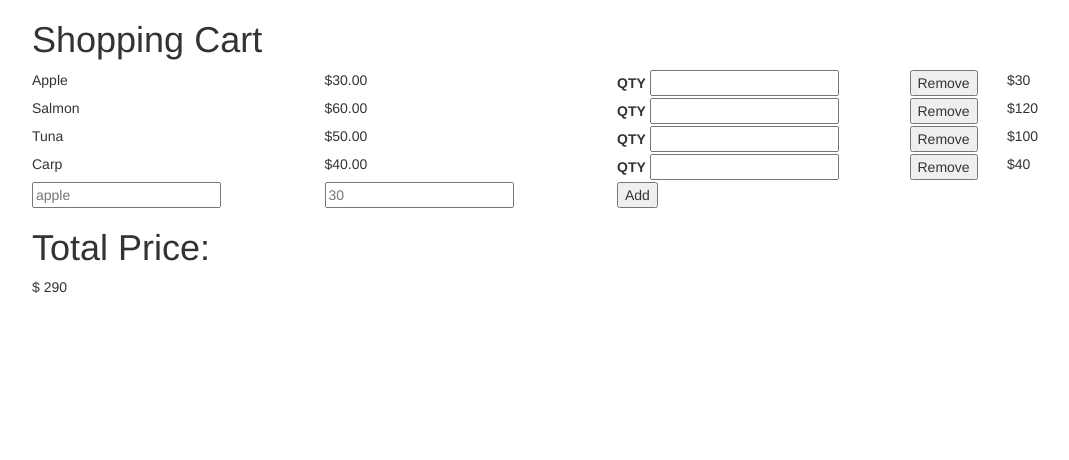
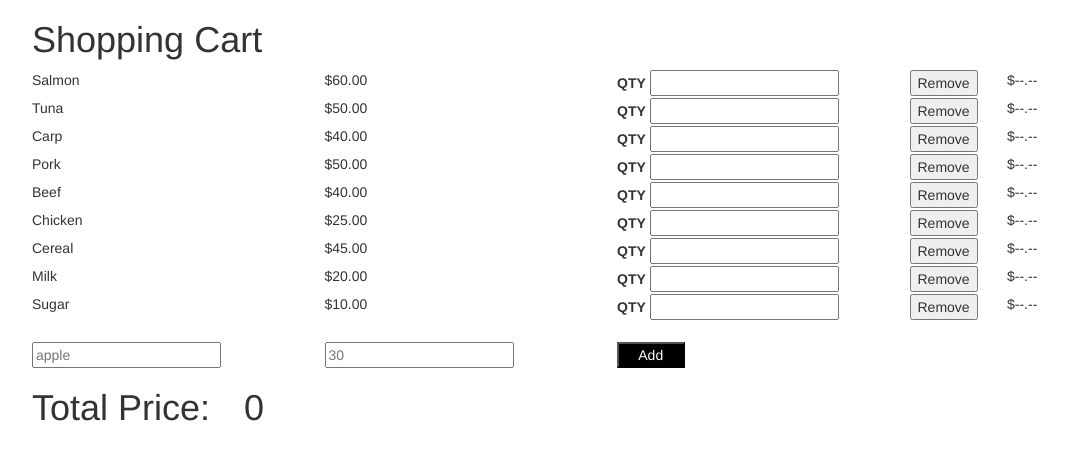
Before and after one commit to briantcl1992/simple_shopping_cart, a plain HTML site: page index.html in a window 1280 px wide. Shown: the whole page, without its empty margins (38-1107 px from the left). Drawn offline with nearby package versions, Linux system fonts and the light colour scheme.

Commit message:
wrote updateItemValue function for js

```diff
--- a/css/custom.css
+++ b/css/custom.css
@@ -0,0 +1,17 @@
+.new {
+    margin-top: 20px;
+}
+#total-price {
+    margin-left: 30px;
+    font-size: 36px;
+}
+#total-price, .total-price-label {
+    display: inline-block;
+}
+
+#calc-prices-button, #fork {
+    width: 100%;
+    background-color: black;
+    color: white;
+    border-color: black;
+}
--- a/index.html
+++ b/index.html
@@ -1,3 +1,4 @@
+<!DOCTYPE html>
 <html lang="en"><head>
   <meta http-equiv="Content-Type" content="text/html; charset=UTF-8">
   <meta charset="utf-8">
@@ -22,7 +23,7 @@
       </div>
     </div>
   </section>
-  <section id="item-list" class="container"><div class="row item">       <div class="item-name col-xs-3">  Apple      </div>       <div class="item-price col-xs-3">         $30.00       </div>       <div class="item-qty col-xs-3">         <label>QTY</label>         <input class="quantity" type="number">       </div>       <div class="col-xs-1">         <button class="remove">           Remove         </button>       </div>       <div class="item-subtotal col-xs-2">$30</div>     </div>
+  <section id="item-list" class="container">
     <div class="row item">
       <div class="item-name col-xs-3">
         Salmon
@@ -39,7 +40,9 @@
           Remove
         </button>
       </div>
-      <div class="item-subtotal col-xs-2">$120</div>
+      <div class="item-subtotal col-xs-2">
+      $--.--
+      </div>
     </div>
     <div class="row item">
       <div class="item-name col-xs-3">
@@ -57,7 +60,9 @@
           Remove
         </button>
       </div>
-      <div class="item-subtotal col-xs-2">$100</div>
+      <div class="item-subtotal col-xs-2">
+      $--.--
+      </div>
     </div>
     <div class="row item">
       <div class="item-name col-xs-3">
@@ -75,14 +80,130 @@
           Remove
         </button>
       </div>
-      <div class="item-subtotal col-xs-2">$40</div>
+      <div class="item-subtotal col-xs-2">
+      $--.--
+      </div>
     </div>
-
-
-
-
-
-
+    <div class="row item">
+      <div class="item-name col-xs-3">
+        Pork
+      </div>
+      <div class="item-price col-xs-3">
+        $50.00
+      </div>
+      <div class="item-qty col-xs-3">
+        <label>QTY</label>
+        <input class="quantity" type="number">
+      </div>
+      <div class="col-xs-1">
+        <button class="remove">
+          Remove
+        </button>
+      </div>
+      <div class="item-subtotal col-xs-2">
+      $--.--
+      </div>
+    </div>
+    <div class="row item">
+      <div class="item-name col-xs-3">
+        Beef
+      </div>
+      <div class="item-price col-xs-3">
+        $40.00
+      </div>
+      <div class="item-qty col-xs-3">
+        <label>QTY</label>
+        <input class="quantity" type="number">
+      </div>
+      <div class="col-xs-1">
+        <button class="remove">
+          Remove
+        </button>
+      </div>
+      <div class="item-subtotal col-xs-2">
+      $--.--
+      </div>
+    </div>
+    <div class="row item">
+      <div class="item-name col-xs-3">
+        Chicken
+      </div>
+      <div class="item-price col-xs-3">
+        $25.00
+      </div>
+      <div class="item-qty col-xs-3">
+        <label>QTY</label>
+        <input class="quantity" type="number">
+      </div>
+      <div class="col-xs-1">
+        <button class="remove">
+          Remove
+        </button>
+      </div>
+      <div class="item-subtotal col-xs-2">
+      $--.--
+      </div>
+    </div>
+    <div class="row item">
+      <div class="item-name col-xs-3">
+        Cereal
+      </div>
+      <div class="item-price col-xs-3">
+        $45.00
+      </div>
+      <div class="item-qty col-xs-3">
+        <label>QTY</label>
+        <input class="quantity" type="number">
+      </div>
+      <div class="col-xs-1">
+        <button class="remove">
+          Remove
+        </button>
+      </div>
+      <div class="item-subtotal col-xs-2">
+      $--.--
+      </div>
+    </div>
+    <div class="row item">
+      <div class="item-name col-xs-3">
+        Milk
+      </div>
+      <div class="item-price col-xs-3">
+        $20.00
+      </div>
+      <div class="item-qty col-xs-3">
+        <label>QTY</label>
+        <input class="quantity" type="number">
+      </div>
+      <div class="col-xs-1">
+        <button class="remove">
+          Remove
+        </button>
+      </div>
+      <div class="item-subtotal col-xs-2">
+      $--.--
+      </div>
+    </div>
+    <div class="row item">
+      <div class="item-name col-xs-3">
+        Sugar
+      </div>
+      <div class="item-price col-xs-3">
+        $10.00
+      </div>
+      <div class="item-qty col-xs-3">
+        <label>QTY</label>
+        <input class="quantity" type="number">
+      </div>
+      <div class="col-xs-1">
+        <button class="remove">
+          Remove
+        </button>
+      </div>
+      <div class="item-subtotal col-xs-2">
+      $--.--
+      </div>
+    </div>
     <div class="row item new">
       <div class="col-xs-3">
         <input placeholder="apple" id="name">
@@ -95,29 +216,18 @@
           Add
         </button>
       </div>
-      <!-- <div class="col-xs-1 col-xs-offset-2">
-        <button id="sort">
-          Sort
-        </button>
-      </div> -->
     </div>
-    <!-- <div class="row">
-      <div class="col-xs-4 col-xs-offset-3">
-        <button id="calc-prices-button" type="button" data-button='{"id": "3424"}' class="btn btn-success">
-          Fork The Repo
-        </button>
-      </div>
-    </div> -->
     <div class="row">
       <div class="col-xs-12">
         <h1 class="total-price-label">
           Total Price:
         </h1>
-        <div id="total-price">$ 290</div>
+        <div id="total-price">
+          $--.--
+        </div>
       </div>
     </div>
   </section>
 
 
-</body>
-</html>
+</body></html>
--- a/js/application.js
+++ b/js/application.js
@@ -0,0 +1,34 @@
+var updateItemValue = function(ele) {
+    var price = Number($(ele).find('.item-price').text().replace(/\$/,""));
+    var quantity = Number($(ele).find('.item-qty').find('.quantity').val());
+    //console.log(price);
+    //console.log(quantity);
+    var itemValue = price * quantity;
+    if (itemValue != 0) {
+      $(ele).children('.item-subtotal').text("$" + itemValue);
+    } else {
+        $(ele).children('.item-subtotal').text("$--.--");
+    }
+    return itemValue;
+};
+var sum = function (acc, x) { return acc + x;};
+var updateTotalPrice = function() {
+    var itemValues = [];
+    $('.item').each(function(i,ele){
+        console.log(ele);
+        var itemValue = updateItemValue(ele);
+        itemValues.push(itemValue);
+    })
+    //console.log(itemValues);
+    const itemValuesClean = itemValues.filter(function (value) {
+        return !Number.isNaN(value);
+    });
+    var totalPrice = itemValuesClean.reduce(sum);
+    console.log(totalPrice);
+    $('#total-price').html(totalPrice);
+}
+
+$( document ).ready(function() {
+    console.log("ready")
+    updateTotalPrice();
+})
```
